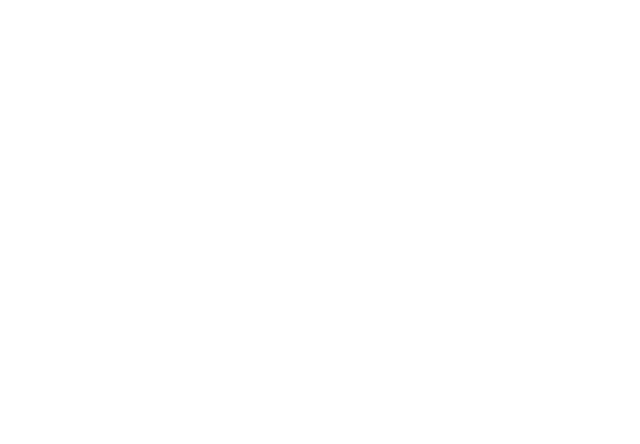
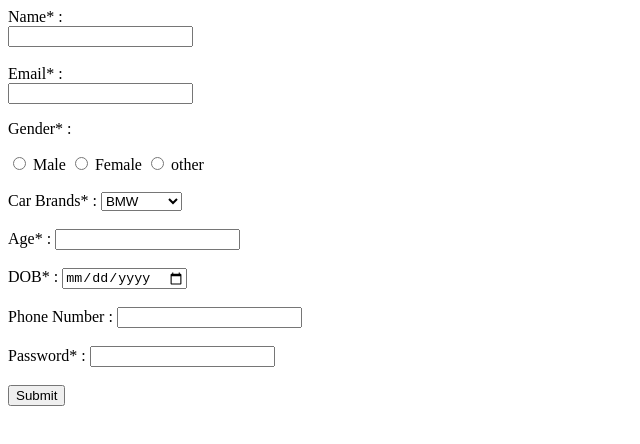
Before and after one commit to acciojob/signup-form-car-Ashugore48, a website: page main.html in a window 1280 px wide. Shown: the whole page, without its empty margins (0-640 px from the left). Drawn offline with Linux system fonts and the light colour scheme.

Commit message:
created a submission

```diff
--- a/main.html
+++ b/main.html
@@ -8,8 +8,60 @@
 
 <body>
 	<!-- the entire body must be written by student -->
-    <script type="text/javascript" src="./script.js">
-</script>
+    <script type="text/javascript" src="./script.js"></script>
+	<form>
+		<div>
+			<label for="name">Name* : </label><br>
+			<input type="text" id="name" class="name" required><br><br>
+			<label for="email">Email* : </label><br>
+			<input type="email" id="email" class="email" required><br>
+
+		</div>
+		<div>
+		<p>Gender* :</p>
+		<input type="radio" name="gender" id="male" value="Male" required>
+		<label for="male">Male</label>
+		<input type="radio" name="gender" id="female" required>
+		<label for="female">Female</label>
+		<input type="radio" name="gender" id="other" required>
+		<label for="other">other</label>
+		</div>
+		<div>
+			<br>
+			<label for="cars"> Car Brands* : </label>
+			<select name="car" id="cars" required>
+				<option value="BMW"> BMW </option>
+				<option value="Audi"> Audi </option>
+				<option value="Mercedez"> Mercedez </option>
+			</select>
+		</div>
+		<div>
+			<br>
+			<label for="age"> Age* :</label>
+			<input type="number" name="age" size="10">
+		</div>
+		<div>
+			<br>
+			<label for="dob"> DOB* :</label>
+			<input type="date" name="dob">
+
+		</div>
+		<div>
+			<br>
+			<label for="PH"> Phone Number :</label>
+			<input type="number" name="PH">
+		</div>
+		<div>
+			<br>
+			<label for="password"> Password* :</label>
+			<input type="password" name="password" required>
+		</div>
+		<div>
+			<br>
+			<input type="submit">
+		</div>
+
+	</form>
 
 </body>
 
```
